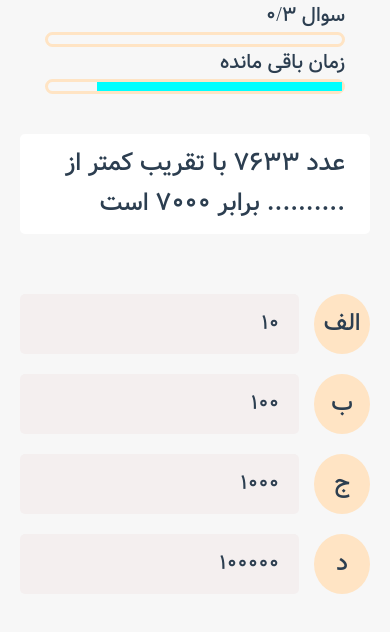
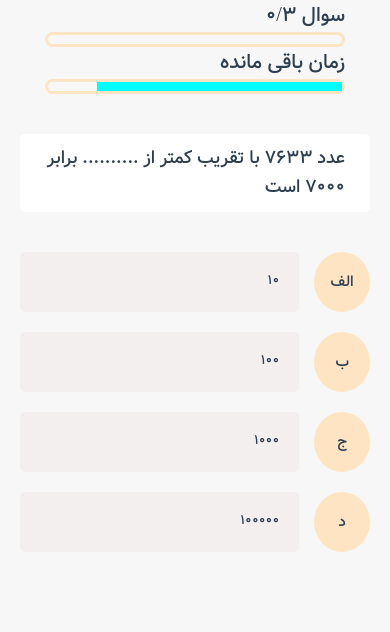
Before and after one commit to parsa1378fallah/quiz, a Vue app: page /quiz/1 in a window 390 px wide. Shown: the top 632 px of the page. Built offline with nearby package versions, Linux system fonts and the light colour scheme.

Commit message:
feat(style) : fix some sytles

```diff
--- a/src/components/question/Question.vue
+++ b/src/components/question/Question.vue
@@ -81,4 +81,23 @@ const selectedOption = (isCorrect) => {
     border-radius: 5px;
 
 }
+@media screen and (max-width: 500px) {
+.question-container
+{
+    align-self: center;
+}
+ .question
+ {
+    font-size : 18px;
+    margin: 0 auto;
+ }
+ .option-label
+ {
+    font-size: 15px;
+ }
+ .option-value
+ {
+    font-size: 13px;
+ }
+}
 </style>
```
Also changed, not shown: src/assets/images/math.png.
